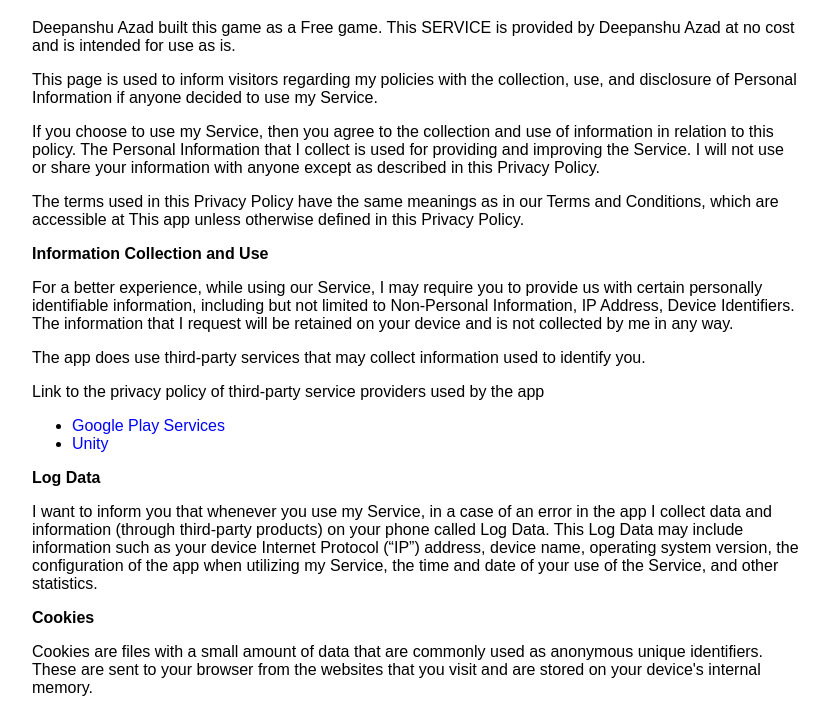
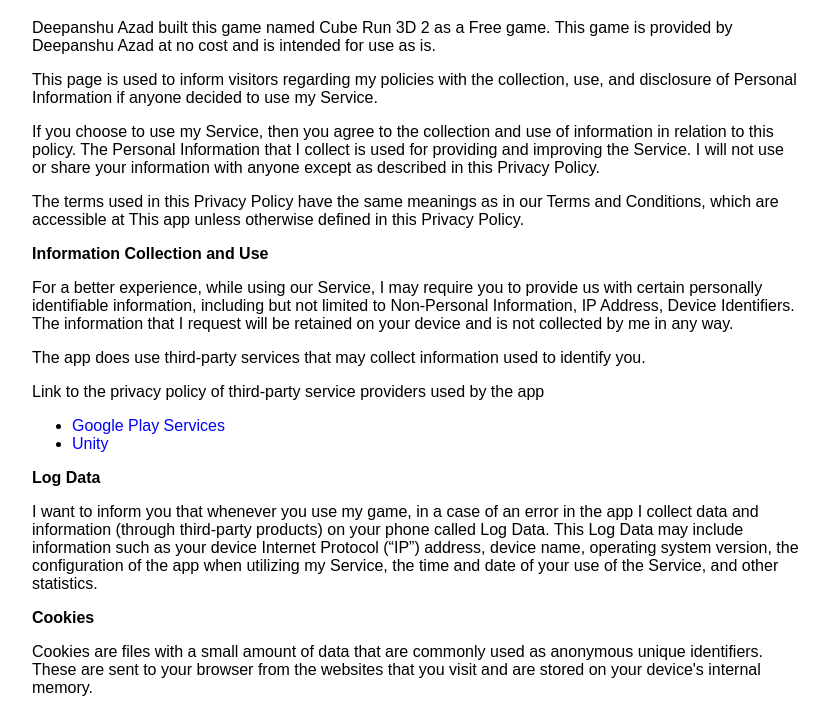
Before and after one commit to devazad-game/privacy-policy-cube-run-3d, a plain HTML site: page CubeRun3D.html in a window 1280 px wide. Shown: the part 61-771 px from the top of the page, without its empty margins (224-1053 px from the left). Drawn offline with Linux system fonts and the light colour scheme.

Commit message:
Update CubeRun3D.html

```diff
--- a/CubeRun3D.html
+++ b/CubeRun3D.html
@@ -22,7 +22,7 @@
     <div id="content">
       <h1>Privacy Policy</h1>
       <p>
-        Deepanshu Azad built this game as a Free game. This SERVICE is provided
+        Deepanshu Azad built this game named Cube Run 3D 2 as a Free game. This game is provided
         by Deepanshu Azad at no cost and is intended for use as is.
       </p>
       <p>
@@ -68,7 +68,7 @@
       </ul>
       <p><strong>Log Data</strong></p>
       <p>
-        I want to inform you that whenever you use my Service, in a case of an
+        I want to inform you that whenever you use my game, in a case of an
         error in the app I collect data and information (through third-party
         products) on your phone called Log Data. This Log Data may include
         information such as your device Internet Protocol (“IP”) address, device
```
